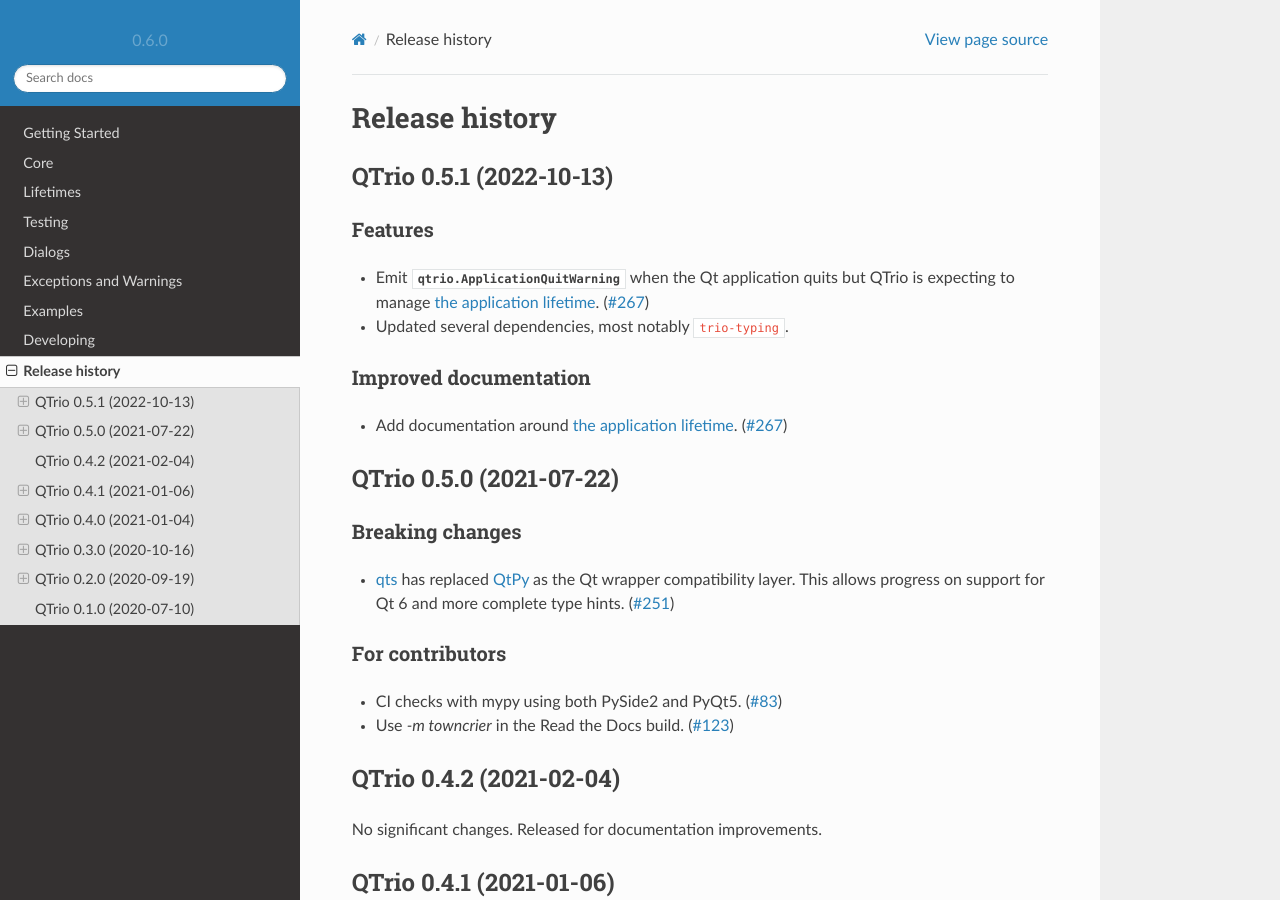
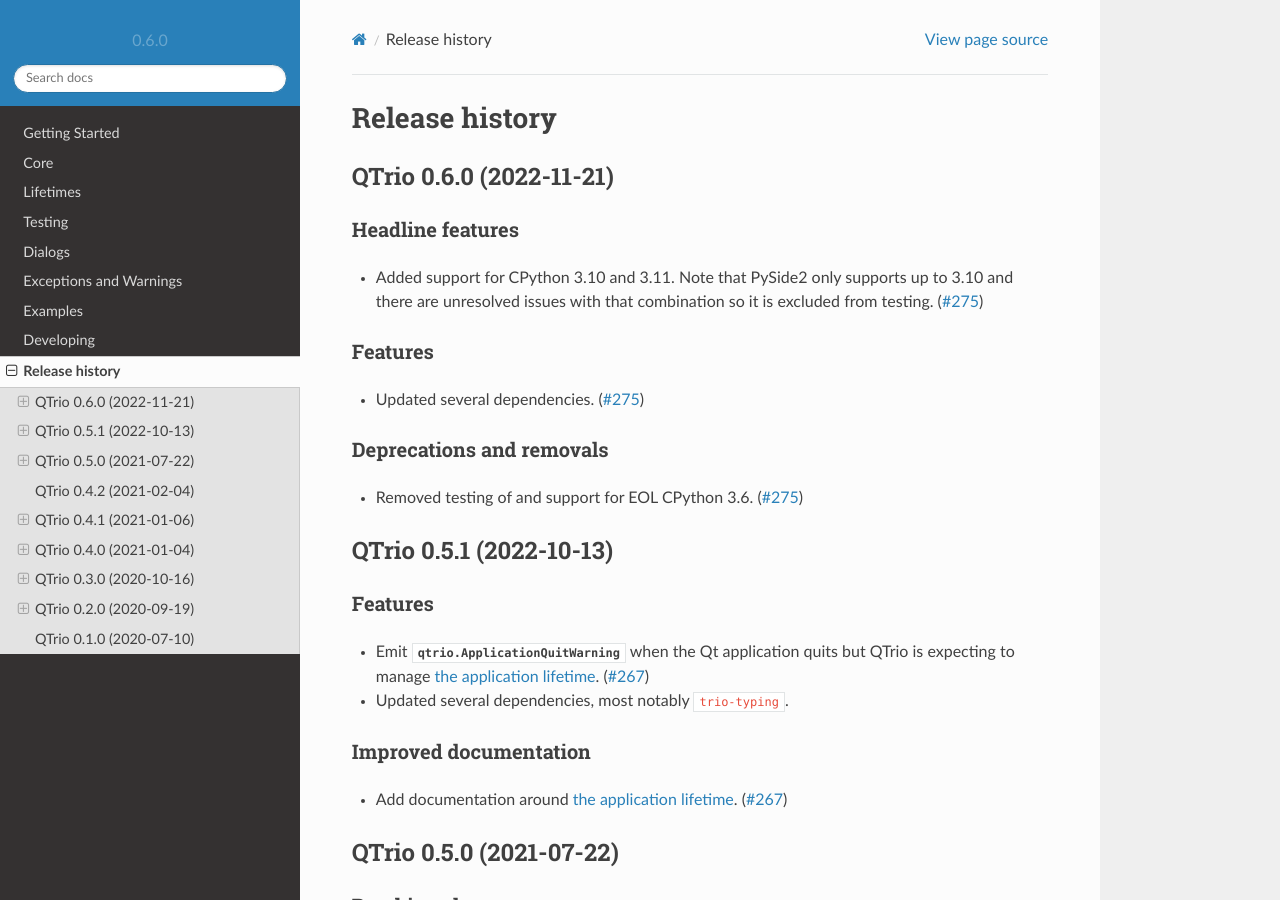
Before and after one commit to altendky/qtrio, a Sphinx documentation site: the page built from docs/source/history.rst, in a window 1280 px wide and 900 px high. Built offline with Sphinx 7.4.7 and the Read the Docs theme 2.0.0, drawn with Linux system fonts in a browser that asks for light colours.

Commit message:
update changelog

```diff
--- a/docs/source/history.rst
+++ b/docs/source/history.rst
@@ -4,6 +4,28 @@
 .. currentmodule:: qtrio
 
 .. towncrier release notes start
+
+QTrio 0.6.0 (2022-11-21)
+------------------------
+
+Headline features
+~~~~~~~~~~~~~~~~~
+
+- Added support for CPython 3.10 and 3.11.
+  Note that PySide2 only supports up to 3.10 and there are unresolved issues with that combination so it is excluded from testing. (`#275 <https://github.com/altendky/qtrio/issues/275>`__)
+
+
+Features
+~~~~~~~~
+
+- Updated several dependencies. (`#275 <https://github.com/altendky/qtrio/issues/275>`__)
+
+
+Deprecations and removals
+~~~~~~~~~~~~~~~~~~~~~~~~~
+
+- Removed testing of and support for EOL CPython 3.6. (`#275 <https://github.com/altendky/qtrio/issues/275>`__)
+
 
 QTrio 0.5.1 (2022-10-13)
 ------------------------
--- a/newsfragments/275.deprecated.rst
+++ /dev/null
@@ -1 +0,0 @@
-Removed testing of and support for EOL CPython 3.6.
--- a/newsfragments/275.feature.rst
+++ /dev/null
@@ -1 +0,0 @@
-Updated several dependencies.
--- a/newsfragments/275.headline.rst
+++ /dev/null
@@ -1,2 +0,0 @@
-Added support for CPython 3.10 and 3.11.
-Note that PySide2 only supports up to 3.10 and there are unresolved issues with that combination so it is excluded from testing.
```
